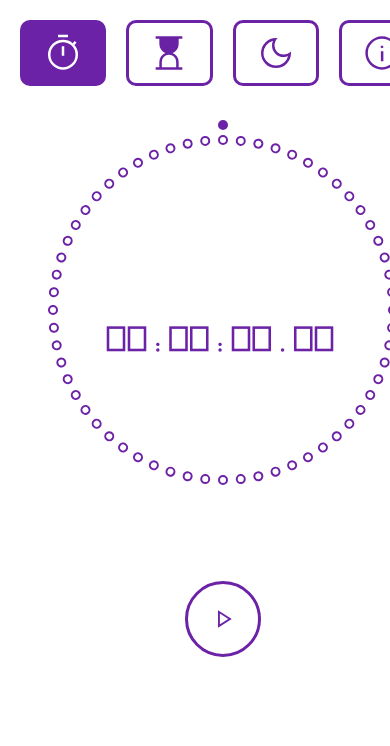
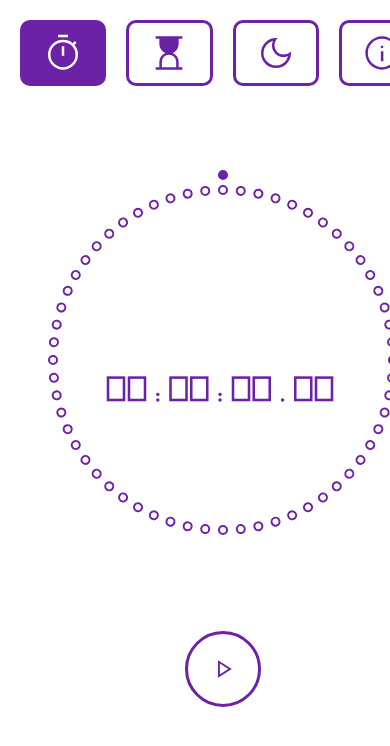
Before and after one commit to Diaa-E/stopwatch, a React (Vite) app: page / in a window 390 px wide. Shown: the top 746 px of the page. Built offline with nearby package versions, Linux system fonts and the light colour scheme.

Commit message:
Add mobile display to main app container

```diff
--- a/src/styles/App.css
+++ b/src/styles/App.css
@@ -8,7 +8,14 @@
   align-items: flex-start;
   align-content: stretch;
   margin: auto 0;
-  gap: 30px;
+  gap: 80px;
   padding: 10px;
   transition-duration: var(--color-transition);
 }
+
+@media (min-width: 700px) and (orientation: landscape)
+{
+  .main{
+    gap: 30px;
+  }
+}
```
